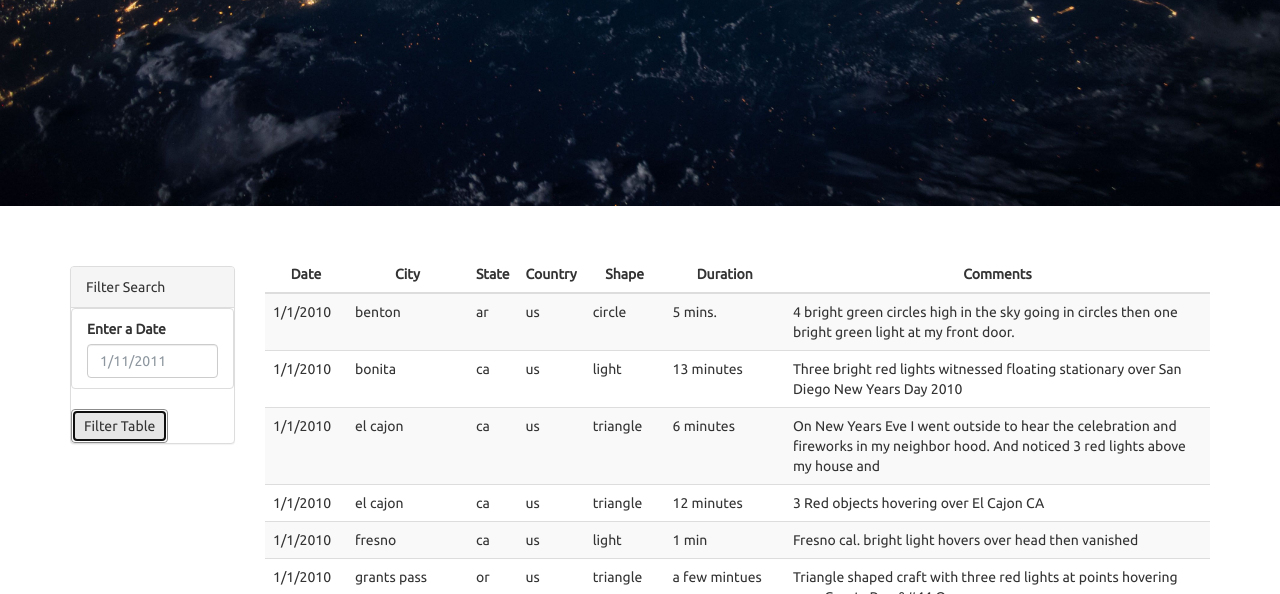
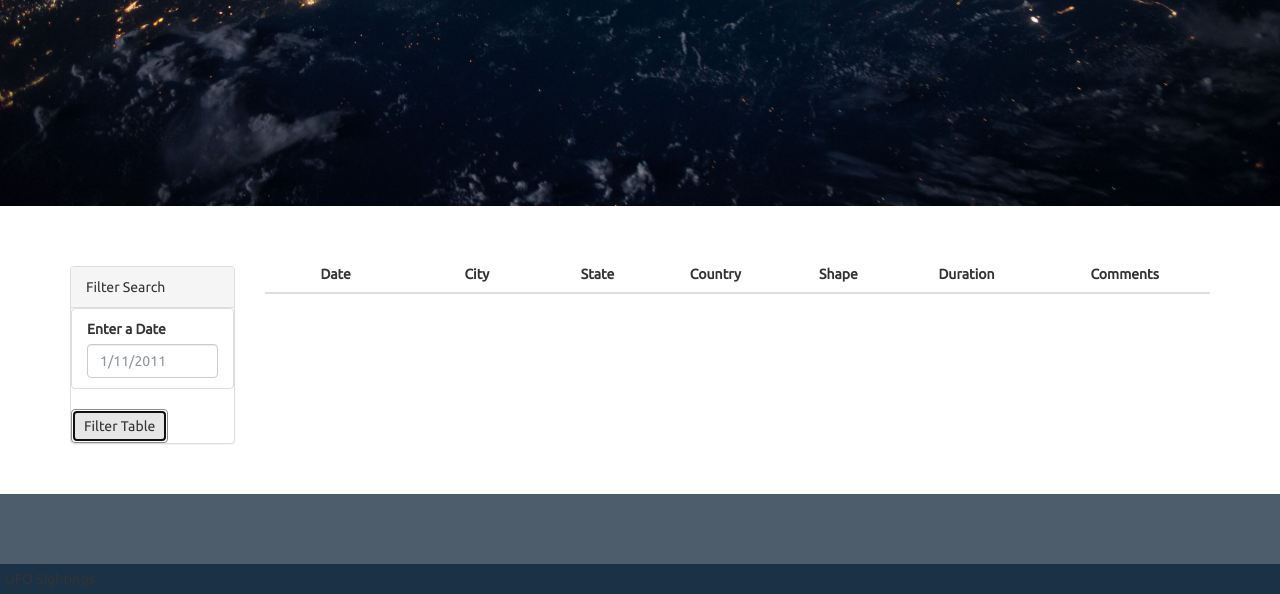
Before and after one commit to lagane-78/javascript-challenge, a plain HTML site: page UFO-level-1/index.html in a window 1280 px wide. Both pictures are taken after a click on the button "Filter Table". Shown: the part 406-1000 px from the top of the page. Drawn offline with nearby package versions, Linux system fonts and the light colour scheme.

Commit message:
ufo-1 output

```diff
--- a/UFO-level-1/static/js/app.js
+++ b/UFO-level-1/static/js/app.js
@@ -17,23 +17,26 @@ var tbody = d3.select("tbody");
 button.on("click", runEnter);
 form.on("submit",runEnter);
 
+
+
 function runEnter(){
 
-    // Prevent the page from refreshing
+
+    // Prevent the page from refreshings
   d3.event.preventDefault();
 
     var filterdate = d3.select("#datetime");
     var filterdatevalue =filterdate.property("value");
-    console.log("value is ",filterdatevalue);
+
 
     var filteredtableData = tableData.filter(ufo => ufo.datetime === filterdatevalue);
 
     console.log(filteredtableData);
 
+    tbody.html("");
 
-
-    // Adding the table data
-    tableData.forEach(function(uforeport)
+    // Adding the filtered result to the table data
+    filteredtableData.forEach(function(uforeport)
     {
     console.log(uforeport);
     var myrow = tbody.append('tr');
```
Also changed, not shown: UFO-level-1/index.html (+1 -0 lines).
